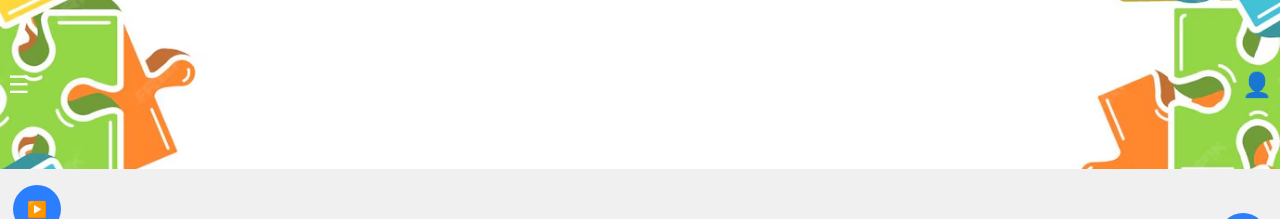
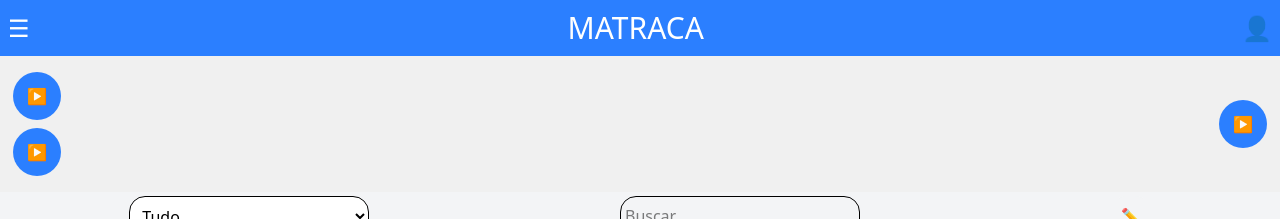
Before and after one commit to LeandroSantosC/frontend, a React (Vite) app: page / in a window 1280 px wide. Shown: the top 219 px of the page. Built offline with nearby package versions, Linux system fonts and the light colour scheme.

Commit message:
Revert "t"
This reverts commit 1bf443f99b18d9ca6ea5a3f8eb63051c3f607906.

```diff
--- a/src/components/Header/Header.tsx
+++ b/src/components/Header/Header.tsx
@@ -4,15 +4,7 @@ interface HeaderProps {
 
 function Header({ setMenuOpen }: HeaderProps) {
   return (
-    <header
-      className="flex items-center justify-between bg-blue-500 text-white p-2 h-[200px] w-full"
-      style={{
-        backgroundImage: 'url("/imagens/im1.png")', // Caminho correto da imagem
-        backgroundSize: 'cover',
-        backgroundRepeat: 'no-repeat',
-        backgroundPosition: 'center center',
-      }}
-    >
+    <header className="flex items-center justify-between bg-blue-500 text-white p-2 h-[7%] w-full">
       <button className="text-2xl" onClick={() => setMenuOpen(true)}>☰</button>
       <h1 className="text-3xl">MATRACA</h1>
       <button className="text-2xl">👤</button>
--- a/src/pages/Index.tsx
+++ b/src/pages/Index.tsx
@@ -139,6 +139,4 @@ export default function Index() {
         {menuOpen && <Menu setMenuOpen={setMenuOpen} />}
       </div>
     );
-
-
   }
```
Also changed, not shown: src/styles.css (line endings or trailing spaces).
